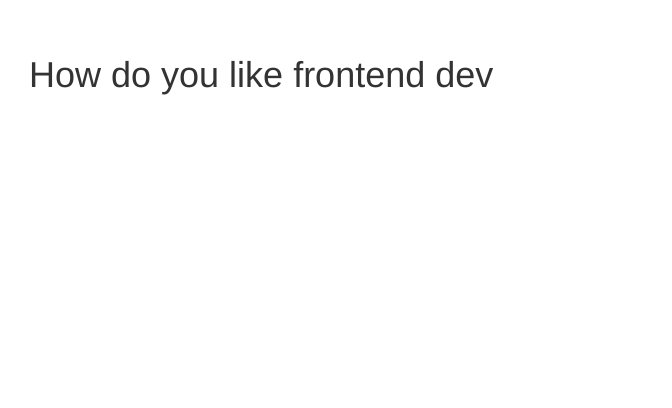
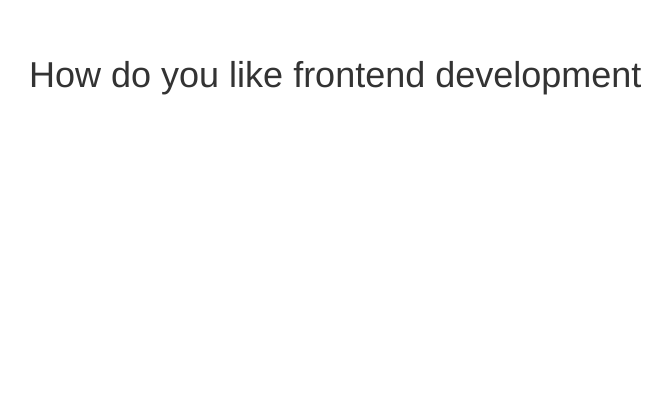
Before and after one commit to rockie-yang/handson-frontend, a website: page poll/poll.html in a window 1280 px wide. Shown: the whole page, without its empty margins (41-713 px from the left). Drawn offline with nearby package versions, Linux system fonts and the light colour scheme; no server answers.

Commit message:
update poll header

```diff
--- a/poll/poll.html
+++ b/poll/poll.html
@@ -54,7 +54,7 @@
 
 <body ng-app="pollApp" ng-controller="pollCtrl">
     <div class="container centered">
-        <h1>How do you like frontend dev</h1>
+        <h1>How do you like frontend development</h1>
         <div class="row poll-row">
             <div class="col-xs-4 poll-option">
                 <button type="button" class="btn btn-block poll-option option1" ng-show="options[1]" ng-click="vote(1)">
```
